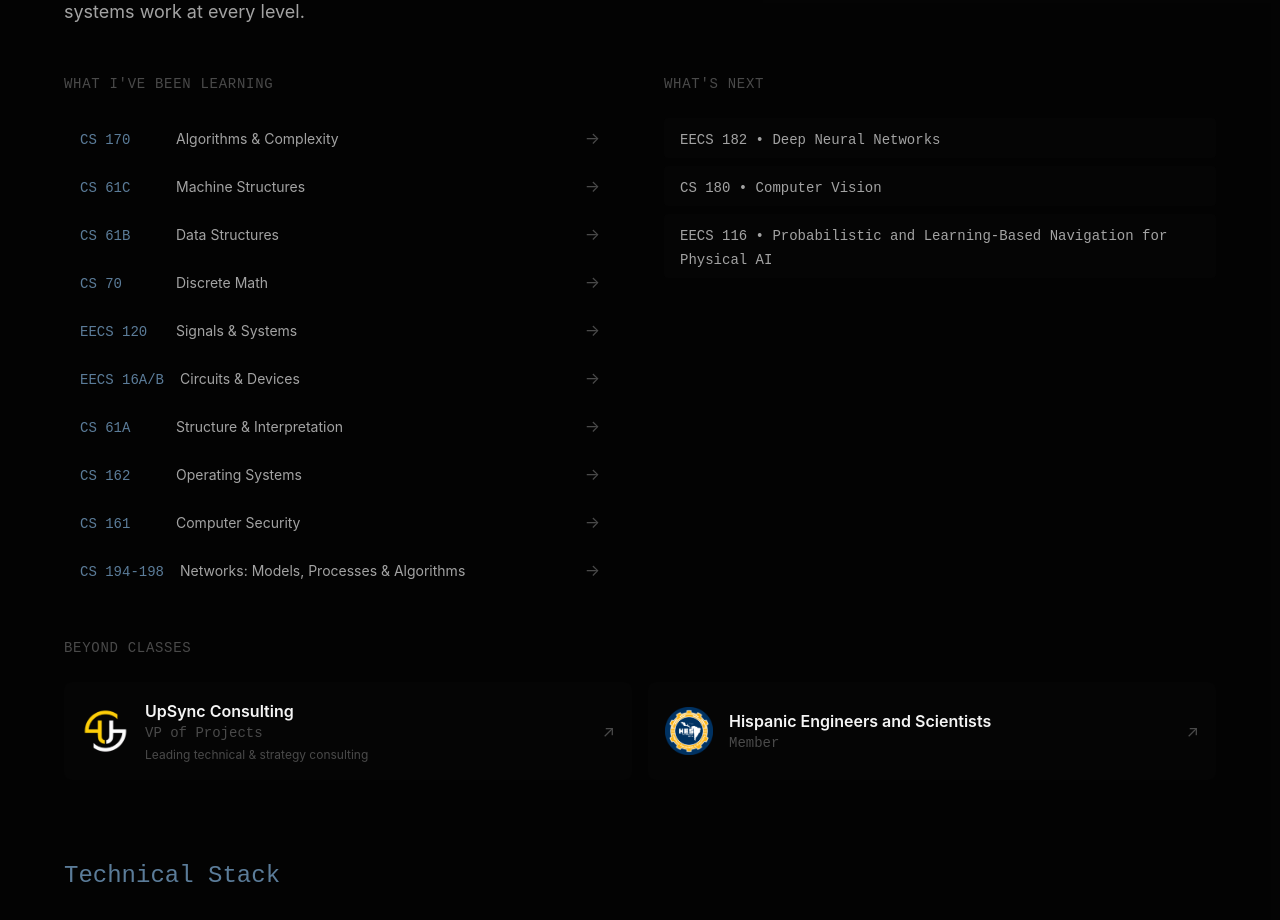
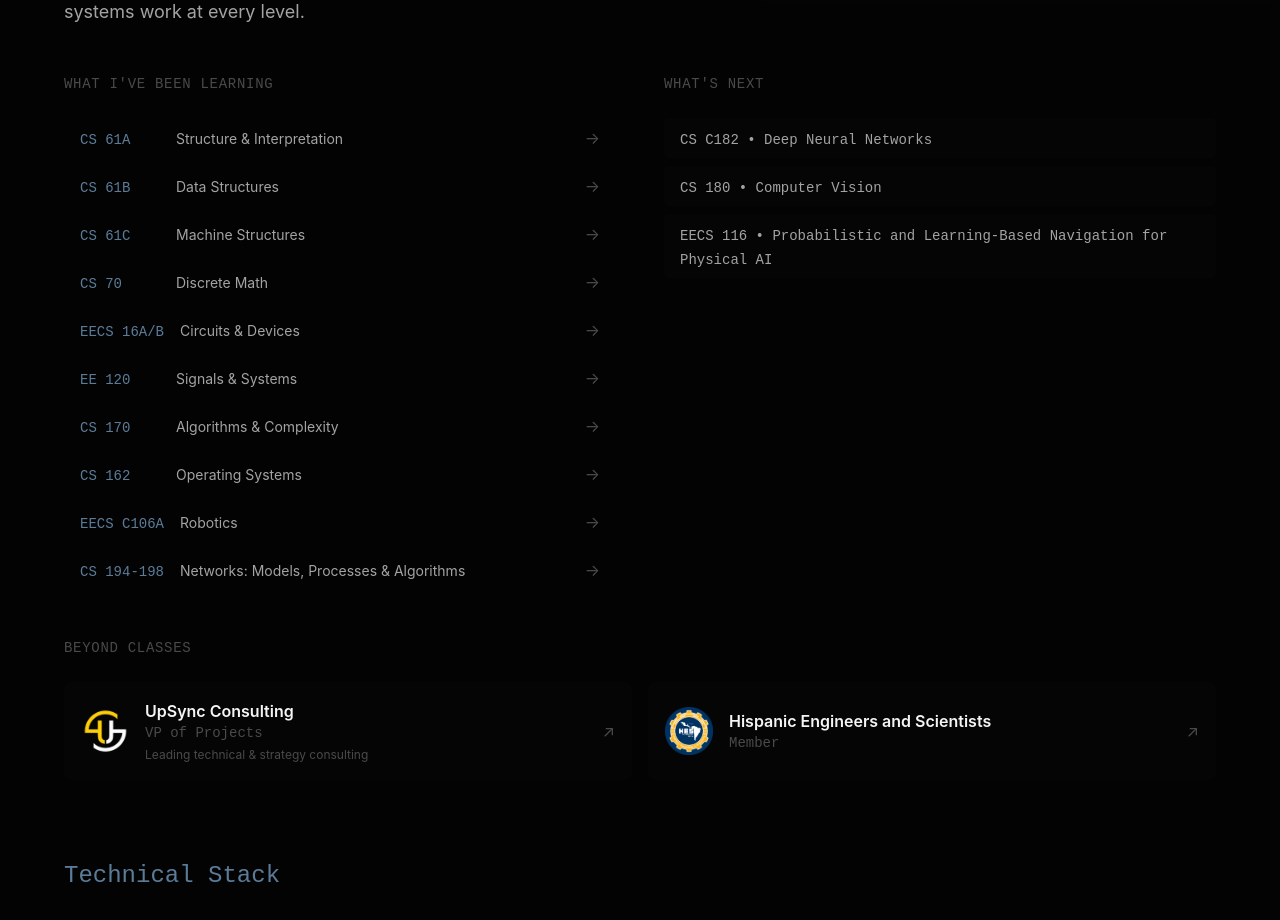
Before and after one commit to Sentientnapkin/Resume, a React (Vite) app: page / in a window 1280 px wide. Shown: the part 5840-6760 px from the top of the page. Built offline with nearby package versions, Linux system fonts and the light colour scheme.

Commit message:
Updated Course List

```diff
--- a/src/data/workData.ts
+++ b/src/data/workData.ts
@@ -264,19 +264,19 @@ export const education = {
   },
   coursework: {
     completed: [
+      { code: 'CS 61A', name: 'Structure & Interpretation', link: 'https://cs61a.org/' },
+      { code: 'CS 61B', name: 'Data Structures', link: 'https://sp25.datastructur.es/' },
+      { code: 'CS 61C', name: 'Machine Structures', link: 'https://cs61c.org/' },
+      { code: 'CS 70', name: 'Discrete Math', link: 'https://www.eecs70.org/' },
+      { code: 'EECS 16A/B', name: 'Circuits & Devices', link: 'https://eecs16a.org/' },
+      { code: 'EE 120', name: 'Signals & Systems', link: 'https://www2.eecs.berkeley.edu/Courses/EECS120/' },
       { code: 'CS 170', name: 'Algorithms & Complexity', link: 'https://cs170.org/' },
-      { code: 'CS 61C', name: 'Machine Structures', link: 'https://cs61c.org/' },
-      { code: 'CS 61B', name: 'Data Structures', link: 'https://sp25.datastructur.es/' },
-      { code: 'CS 70', name: 'Discrete Math', link: 'https://www.eecs70.org/' },
-      { code: 'EECS 120', name: 'Signals & Systems', link: 'https://www2.eecs.berkeley.edu/Courses/EECS120/' },
-      { code: 'EECS 16A/B', name: 'Circuits & Devices', link: 'https://eecs16a.org/' },
-      { code: 'CS 61A', name: 'Structure & Interpretation', link: 'https://cs61a.org/' },
       { code: 'CS 162', name: 'Operating Systems', link: 'https://cs162.org/' },
-      { code: 'CS 161', name: 'Computer Security', link: 'https://sp26.cs161.org/' },
+      { code: 'EECS C106A', name: 'Robotics', link: 'https://www2.eecs.berkeley.edu/Courses/EECSC106A/' },
       { code: 'CS 194-198', name: 'Networks: Models, Processes & Algorithms', link: 'https://people.eecs.berkeley.edu/~borgs/CS194-198/' }
     ],
     upcoming: [
-      'EECS 182 • Deep Neural Networks',
+      'CS C182 • Deep Neural Networks',
       'CS 180 • Computer Vision',
       'EECS 116 • Probabilistic and Learning-Based Navigation for Physical AI'
     ]
```
